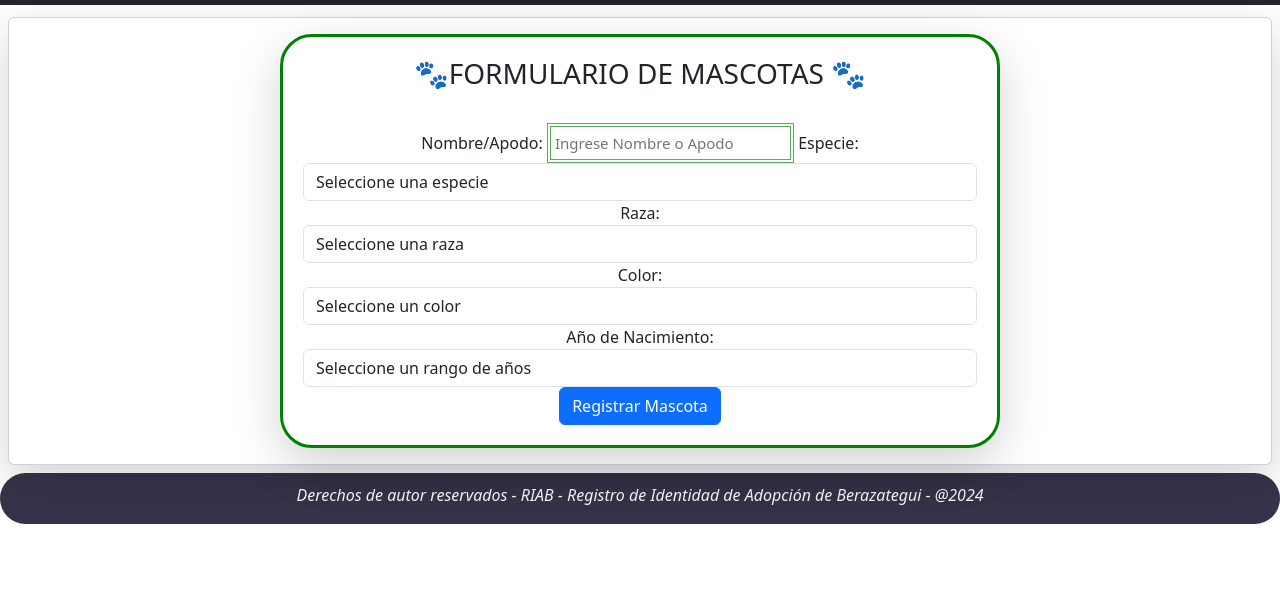
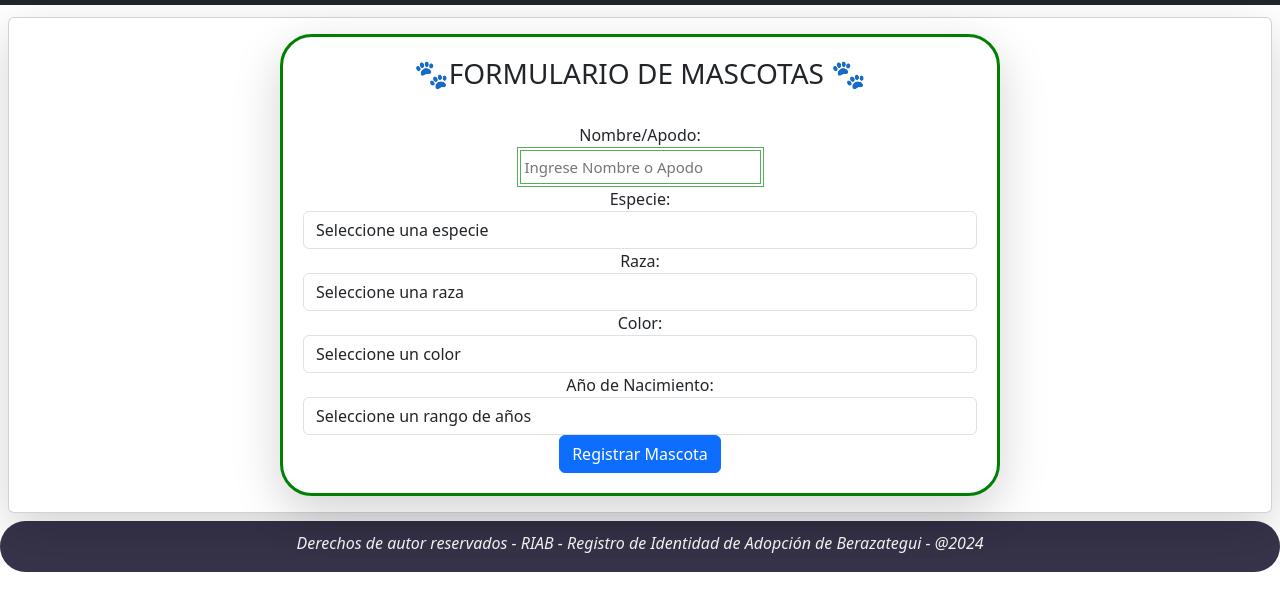
Before and after one commit to solmsl/project-riab, a plain HTML site: page src/client/soloRescatistas/añadirMascotas.html in a window 1280 px wide. Shown: the part 51-662 px from the top of the page. Drawn offline with nearby package versions, Linux system fonts and the light colour scheme.

Commit message:
ya no voy a modificar mas cosas, porque sol debe arreglar el archivo que modifico de db_sequelize. voy a codear aparte

```diff
--- a/src/client/soloRescatistas/añadirMascotas.html
+++ b/src/client/soloRescatistas/añadirMascotas.html
@@ -53,8 +53,8 @@
           <form id="mascota-form">
             <h3>🐾FORMULARIO DE MASCOTAS 🐾</h3> <br>
             <div class="form-group col-12">
-              <label for="nombreApodo">Nombre/Apodo: </label>
-              <input id="nombreApodo" type="text" placeholder="Ingrese Nombre o Apodo">
+              <label for="nombreApodo">Nombre/Apodo: </label><br>
+              <input id="nombreApodo" type="text" placeholder="Ingrese Nombre o Apodo" required><br>
               <label for="especie">Especie:</label><br>
               <select class="form-control" id="especie" name="especie" required>
                 <option value="">Seleccione una especie</option>
```
